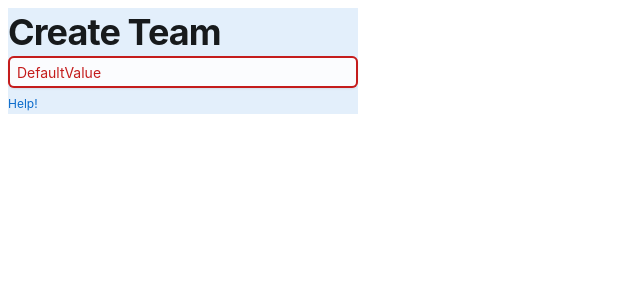
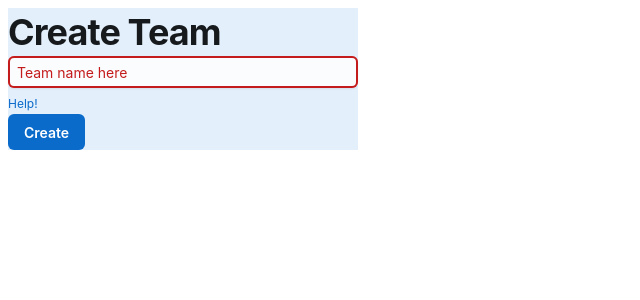
Before and after one commit to caryj567/JoyUI1, a React (Create React App) app: page / in a window 1280 px wide. Shown: the top 300 px of the page, without its empty margins (0-640 px from the left). Built offline with nearby package versions, Linux system fonts and the light colour scheme.

Commit message:
Update Center.tsx

```diff
--- a/src/Center.tsx
+++ b/src/Center.tsx
@@ -26,10 +26,11 @@ export default function BasicButtons()
                       autoFocus
                       error
                       fullWidth
-                      defaultValue="DefaultValue"
+                      defaultValue="Team name here"
                       variant="outlined" />
                     <FormHelperText>Help!</FormHelperText>
                   </FormControl>
+                <Button>Create</Button>
             </Sheet>
         </Box>
 
```
